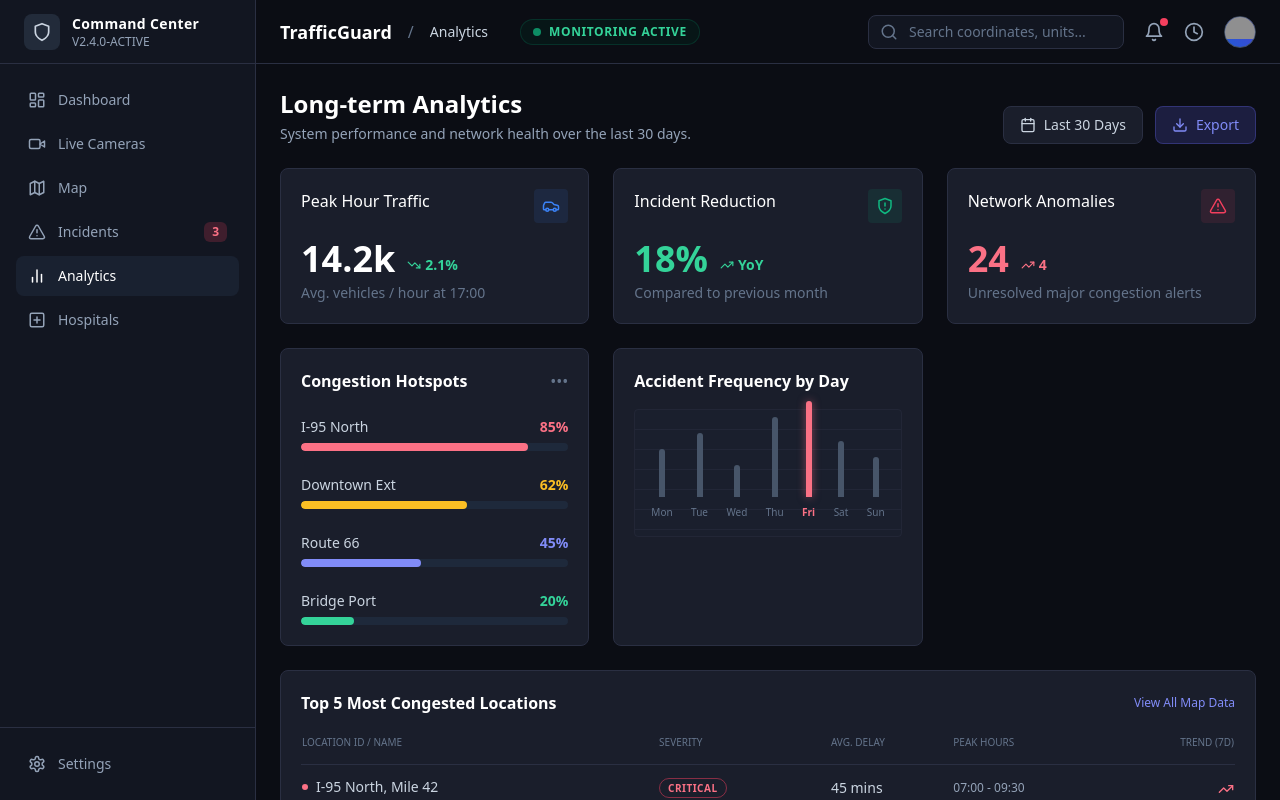
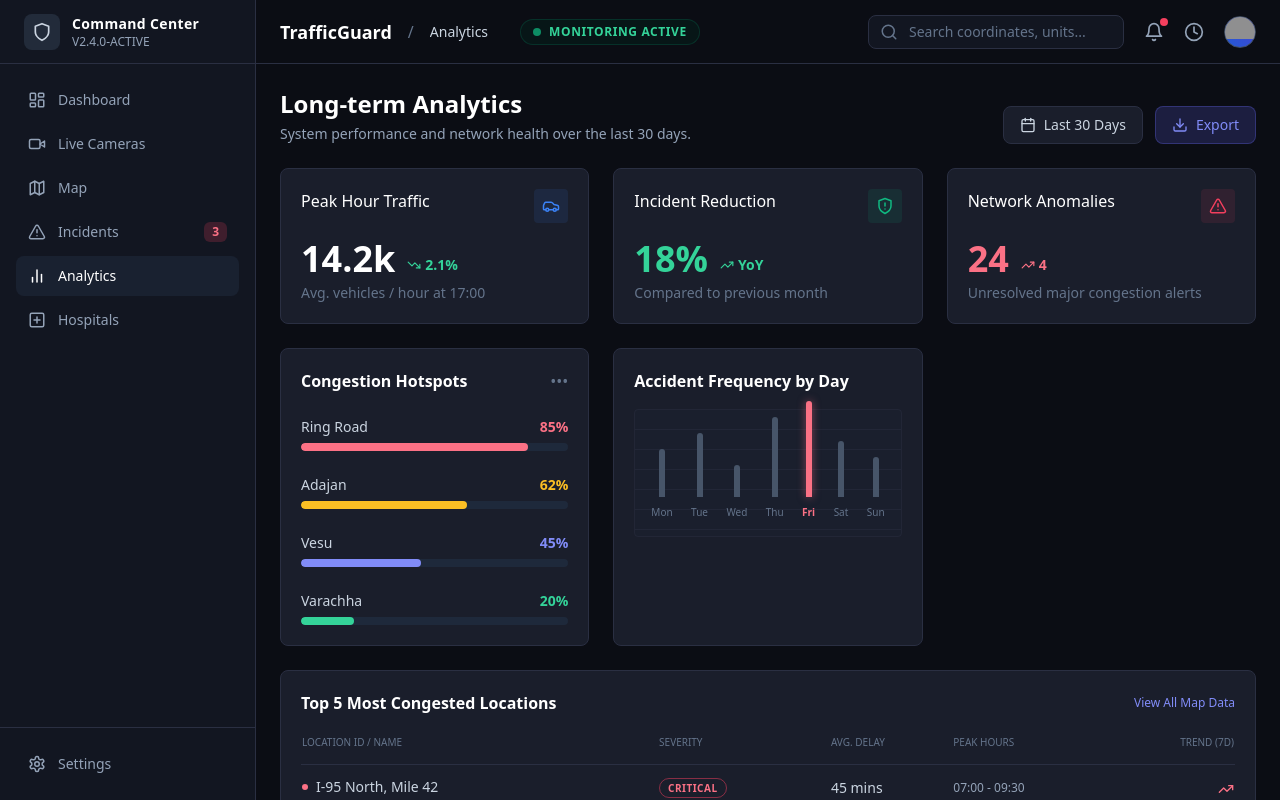
Before and after one commit to Shrey272/trafficguard-ai, a React (Vite) app in the folder frontend/: page /analytics in a window 1280 px wide. Built offline with nearby package versions, Linux system fonts and the light colour scheme; no server answers; grey boxes are pictures that could not be loaded.

Commit message:
Update UI components with Surat locations and remove unused bed availability widget

```diff
--- a/frontend/src/pages/Analytics.jsx
+++ b/frontend/src/pages/Analytics.jsx
@@ -78,19 +78,19 @@ const Analytics = () => {
           </div>
           <div className="space-y-6 flex-1 justify-center flex flex-col">
             <div>
-              <div className="flex justify-between text-sm mb-1.5"><span className="text-slate-300">I-95 North</span><span className="text-rose-400 font-semibold">85%</span></div>
+              <div className="flex justify-between text-sm mb-1.5"><span className="text-slate-300">Ring Road</span><span className="text-rose-400 font-semibold">85%</span></div>
               <div className="h-2 w-full bg-slate-800 rounded-full overflow-hidden"><div className="h-full bg-rose-400 rounded-full" style={{width: '85%'}}></div></div>
             </div>
             <div>
-              <div className="flex justify-between text-sm mb-1.5"><span className="text-slate-300">Downtown Ext</span><span className="text-amber-400 font-semibold">62%</span></div>
+              <div className="flex justify-between text-sm mb-1.5"><span className="text-slate-300">Adajan</span><span className="text-amber-400 font-semibold">62%</span></div>
               <div className="h-2 w-full bg-slate-800 rounded-full overflow-hidden"><div className="h-full bg-amber-400 rounded-full" style={{width: '62%'}}></div></div>
             </div>
             <div>
-              <div className="flex justify-between text-sm mb-1.5"><span className="text-slate-300">Route 66</span><span className="text-indigo-400 font-semibold">45%</span></div>
+              <div className="flex justify-between text-sm mb-1.5"><span className="text-slate-300">Vesu</span><span className="text-indigo-400 font-semibold">45%</span></div>
               <div className="h-2 w-full bg-slate-800 rounded-full overflow-hidden"><div className="h-full bg-indigo-400 rounded-full" style={{width: '45%'}}></div></div>
             </div>
             <div>
-              <div className="flex justify-between text-sm mb-1.5"><span className="text-slate-300">Bridge Port</span><span className="text-emerald-400 font-semibold">20%</span></div>
+              <div className="flex justify-between text-sm mb-1.5"><span className="text-slate-300">Varachha</span><span className="text-emerald-400 font-semibold">20%</span></div>
               <div className="h-2 w-full bg-slate-800 rounded-full overflow-hidden"><div className="h-full bg-emerald-400 rounded-full" style={{width: '20%'}}></div></div>
             </div>
           </div>
--- a/frontend/src/pages/Hospitals.jsx
+++ b/frontend/src/pages/Hospitals.jsx
@@ -123,44 +123,7 @@ const Hospitals = () => {
         {/* Right Column - Resources */}
         <div className="flex flex-col gap-6">
 
-          {/* Bed Availability */}
-          <div className="bg-dark-panel border border-dark-border rounded-lg p-6">
-            <h3 className="text-white font-semibold flex items-center gap-2 mb-6">
-              <Bed size={20} className="text-indigo-400" /> Bed Availability
-            </h3>
 
-            <div className="space-y-6">
-              <div>
-                <div className="flex justify-between text-xs font-bold tracking-wider mb-2">
-                  <span className="text-slate-300">TRAUMA / ICU</span>
-                  <span className="text-rose-400">2 / 10 AVAILABLE</span>
-                </div>
-                <div className="h-2 w-full bg-slate-800 rounded-full overflow-hidden flex">
-                  <div className="h-full bg-rose-400 rounded-full" style={{width: '20%'}}></div>
-                </div>
-              </div>
-
-              <div>
-                <div className="flex justify-between text-xs font-bold tracking-wider mb-2">
-                  <span className="text-slate-300">SURGERY WARD</span>
-                  <span className="text-amber-400">5 / 15 AVAILABLE</span>
-                </div>
-                <div className="h-2 w-full bg-slate-800 rounded-full overflow-hidden flex">
-                  <div className="h-full bg-amber-400 rounded-full" style={{width: '33%'}}></div>
-                </div>
-              </div>
-
-              <div>
-                <div className="flex justify-between text-xs font-bold tracking-wider mb-2">
-                  <span className="text-slate-300">GENERAL ADMISSION</span>
-                  <span className="text-emerald-400">42 / 100 AVAILABLE</span>
-                </div>
-                <div className="h-2 w-full bg-slate-800 rounded-full overflow-hidden flex">
-                  <div className="h-full bg-emerald-400 rounded-full" style={{width: '42%'}}></div>
-                </div>
-              </div>
-            </div>
-          </div>
 
 
         </div>
```
Also changed, not shown: 1 other file (tests, documents, lock files or other folders).
